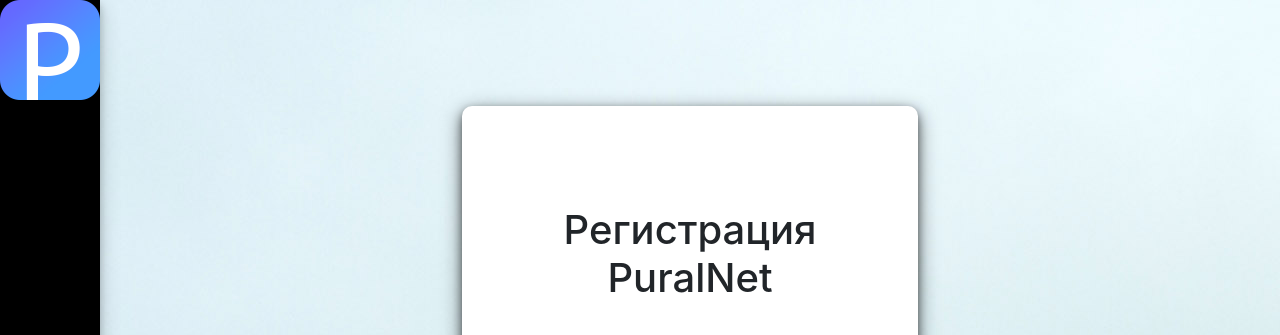
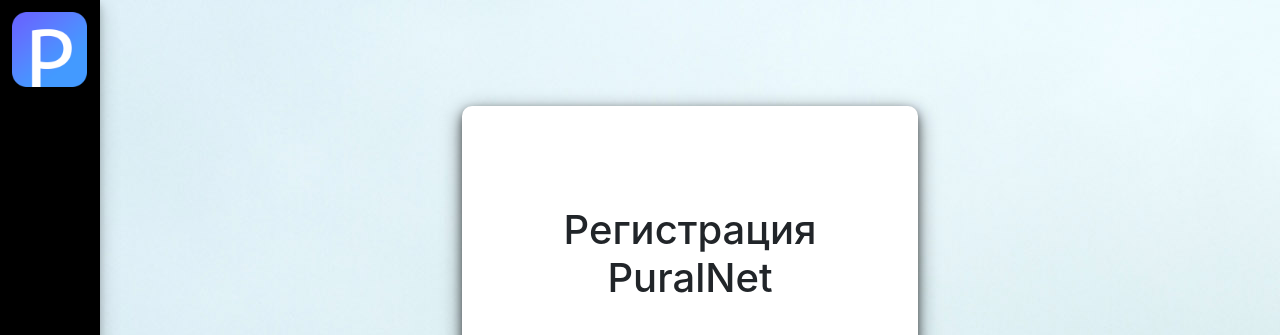
Before and after one commit to HehexOne/PuralSocialNet, a Flask app: page /register in a window 1280 px wide. Shown: the top 335 px of the page. Run offline with Flask 2, Linux system fonts and the light colour scheme; some libraries are stand-ins or nearby versions.

Commit message:
Another logo change

```diff
--- a/templates/base.html
+++ b/templates/base.html
@@ -19,7 +19,7 @@
 
 
 <div id="side-panel">
-    <img src="../static/img/icon.png" style="width: 100px">
+    <img src="../static/img/icon.png" style="width: 75px; margin: 12px;">
     {% if not session.get("username", None) %}
         <a href="/login"><img src="../static/img/login.png" style="width: 50px; position: fixed; bottom: 30px; left: 25px"></a>
     {% else %}
```
